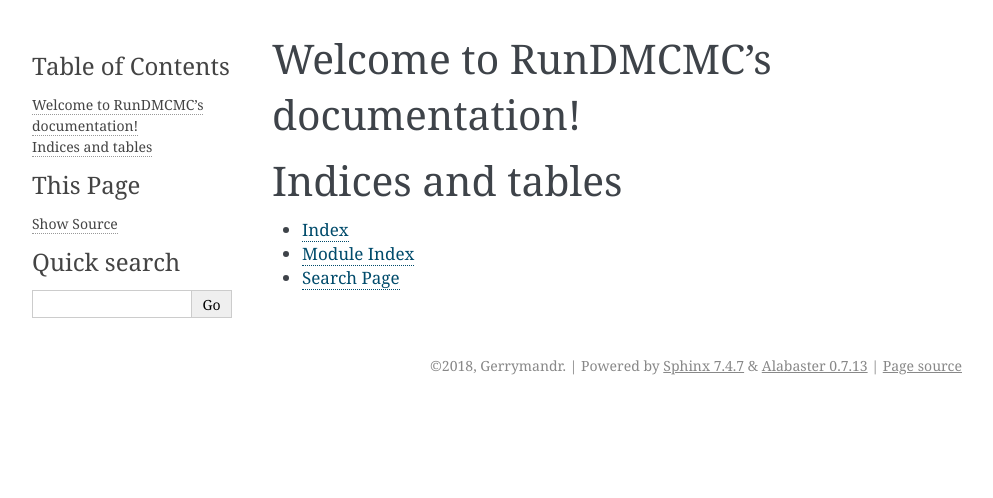
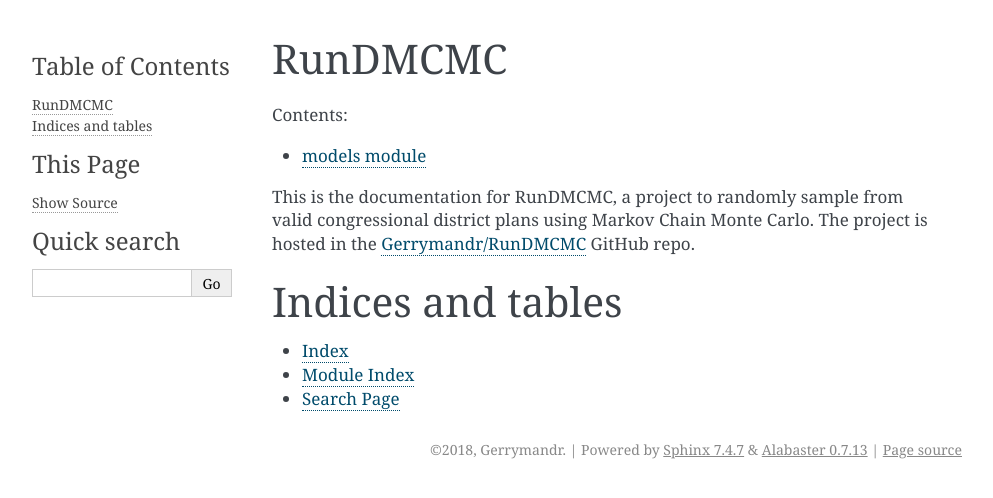
Before and after one commit to mggg/GerryChain, a Sphinx documentation site: the page built from docs/index.rst, in a window 1280 px wide. Shown: the top 498 px of the page, without its empty margins (148-1141 px from the left). Built offline with Sphinx 7.4.7, drawn with Linux system fonts in a browser that asks for light colours.

Commit message:
Restructure docs for autodoc

```diff
--- a/docs/index.rst
+++ b/docs/index.rst
@@ -3,14 +3,19 @@
    You can adapt this file completely to your liking, but it should at least
    contain the root `toctree` directive.
 
-Welcome to RunDMCMC's documentation!
-====================================
+RunDMCMC
+========
 
 .. toctree::
-   :maxdepth: 2
-   :caption: Contents:
+    :maxdepth: 2
+    :caption: Contents:
 
+    models
 
+This is the documentation for RunDMCMC, a project to randomly sample from valid
+congressional district plans using Markov Chain Monte Carlo. The project is
+hosted in the `Gerrymandr/RunDMCMC <https://github.com/gerrymandr/RunDMCMC>`_
+GitHub repo.
 
 Indices and tables
 ==================
```
Also changed, not shown: docs/models.rst (added, +7 -0 lines).
